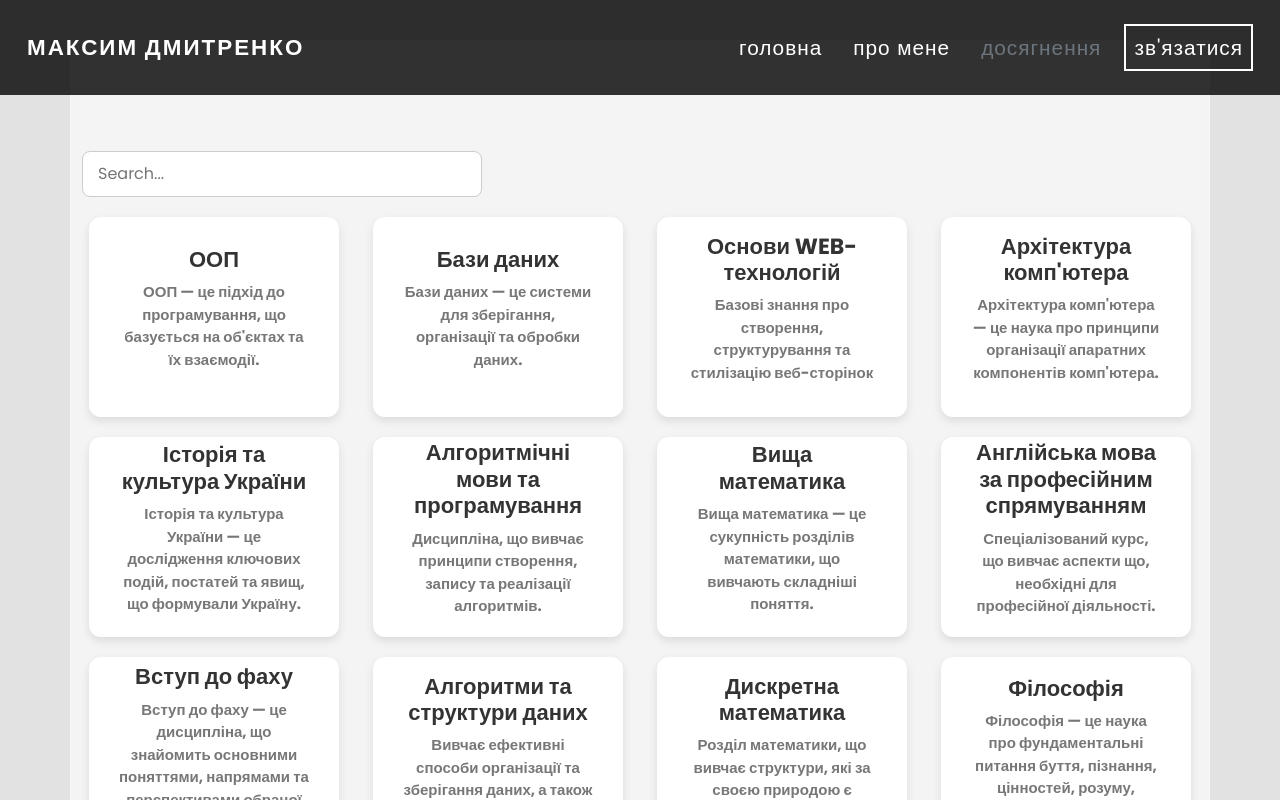
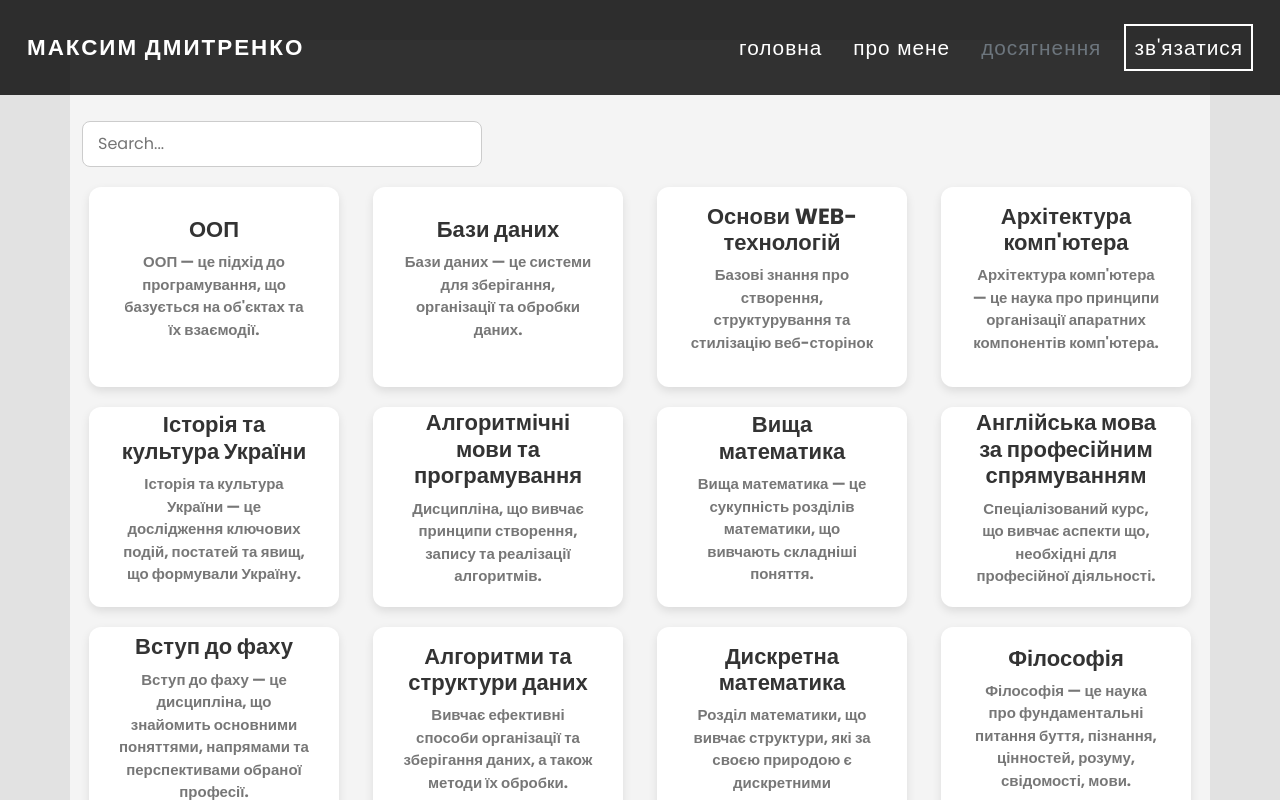
Before and after one commit to MaXDmitR/resume, a React (Create React App) app: page /achivments in a window 1280 px wide. Shown: the top 800 px of the page. Built offline with nearby package versions, Linux system fonts and the light colour scheme.

Commit message:
refactor: remove unused Contact component and clean up code; adjust margin in achivments styles

```diff
--- a/public/index.html
+++ b/public/index.html
@@ -13,7 +13,6 @@
 <body>
   <noscript>You need to enable JavaScript to run this app.</noscript>
   <div id="root"></div>
-
 </body>
 
 </html>
--- a/src/App.js
+++ b/src/App.js
@@ -11,7 +11,6 @@ import Footer from "./components/footer/footer";
 
 //сторінки
 import About from "./pages/About";
-import Contact from "./pages/Contacts.jsx";
 import Achivments from "./pages/Achivments";
 import Home from "./pages/Home.jsx";
 
@@ -35,7 +34,7 @@ function App() {
           <Route path="/" element={<Home />} />
           <Route path="/about" element={<About />} />
           <Route path="/achivments" element={<Achivments />} />
-          {/*<Route path="/contact" element={<Contact />} />*/}
+
         </Routes>
 
         {/* Футер */}
--- a/src/components/body/body.jsx
+++ b/src/components/body/body.jsx
@@ -51,9 +51,6 @@ const Body = (props) => {
                     <PortfCard id={`carousel-${index}`} key={card.title} desc={card.description} link={card.link} title={card.title} images={card.images}></PortfCard>)}
 
 
-
-
-
                 <Stats count={props.cards}></Stats>
             </div>
         </div>
--- a/src/components/heading/nav_button.jsx
+++ b/src/components/heading/nav_button.jsx
@@ -1,5 +1,7 @@
 import React from 'react'
 import { NavLink } from "react-router-dom";
+
+
 const NavButton = (props) => {
 
 
--- a/src/components/heading/navbar.jsx
+++ b/src/components/heading/navbar.jsx
@@ -9,8 +9,6 @@ import scrollToTop from '../../scripts/scrollToTop';
 
 
 const Navbar = (props) => {
-
-
 
     const [isVisible, setIsVisible] = useState(false);
 
--- a/src/pages/Contacts.jsx
+++ /dev/null
@@ -1,12 +0,0 @@
-import React from 'react'
-
-const Contact = () => {
-  return (
-    <div className="container mt-5">
-      <h1>Зв'язатися зі мною</h1>
-      <p>Не нада</p>
-    </div>
-  )
-}
-
-export default Contact
--- a/src/styles/achivments.css
+++ b/src/styles/achivments.css
@@ -101,7 +101,7 @@
 /*<---------------->*/
 
 .inputFillter {
-    margin-top: 110px;
+    margin-top: 80px;
     width: 100%;
     max-width: 400px;
     padding: 10px 15px;
```
